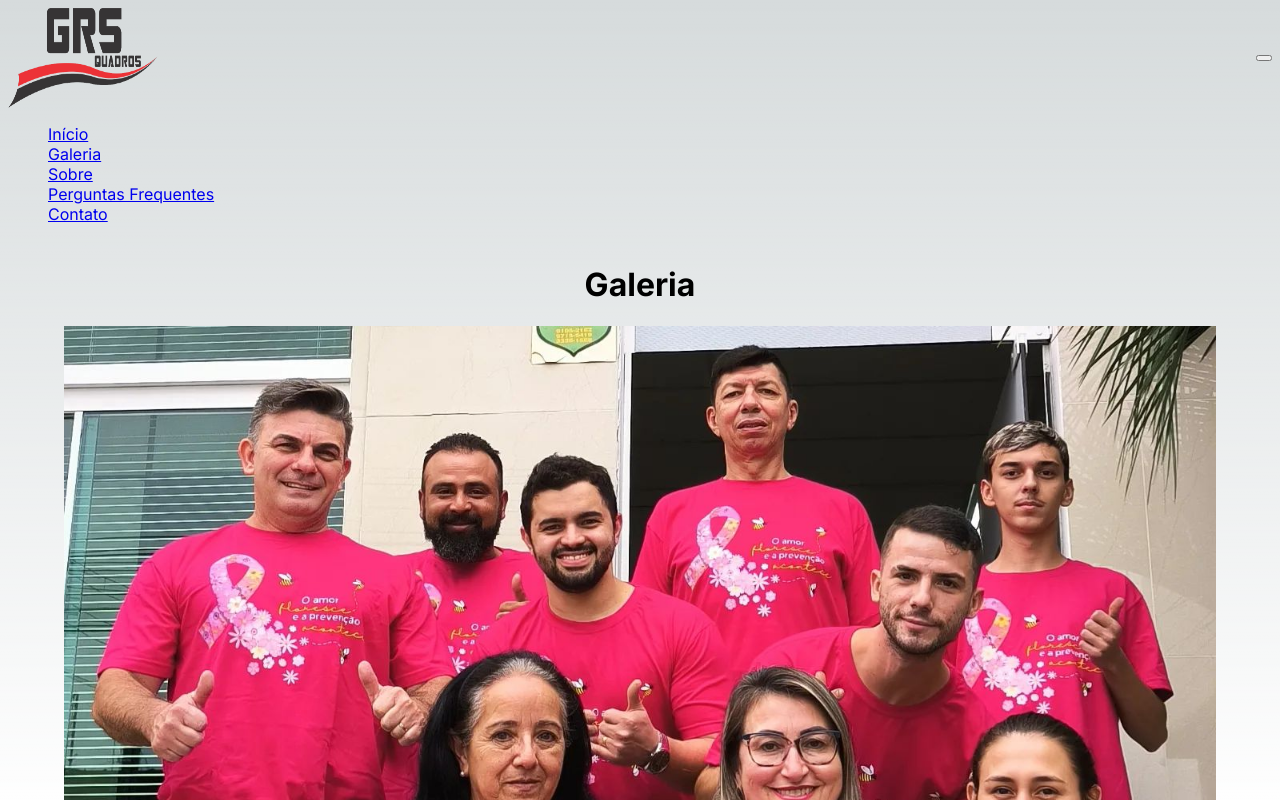
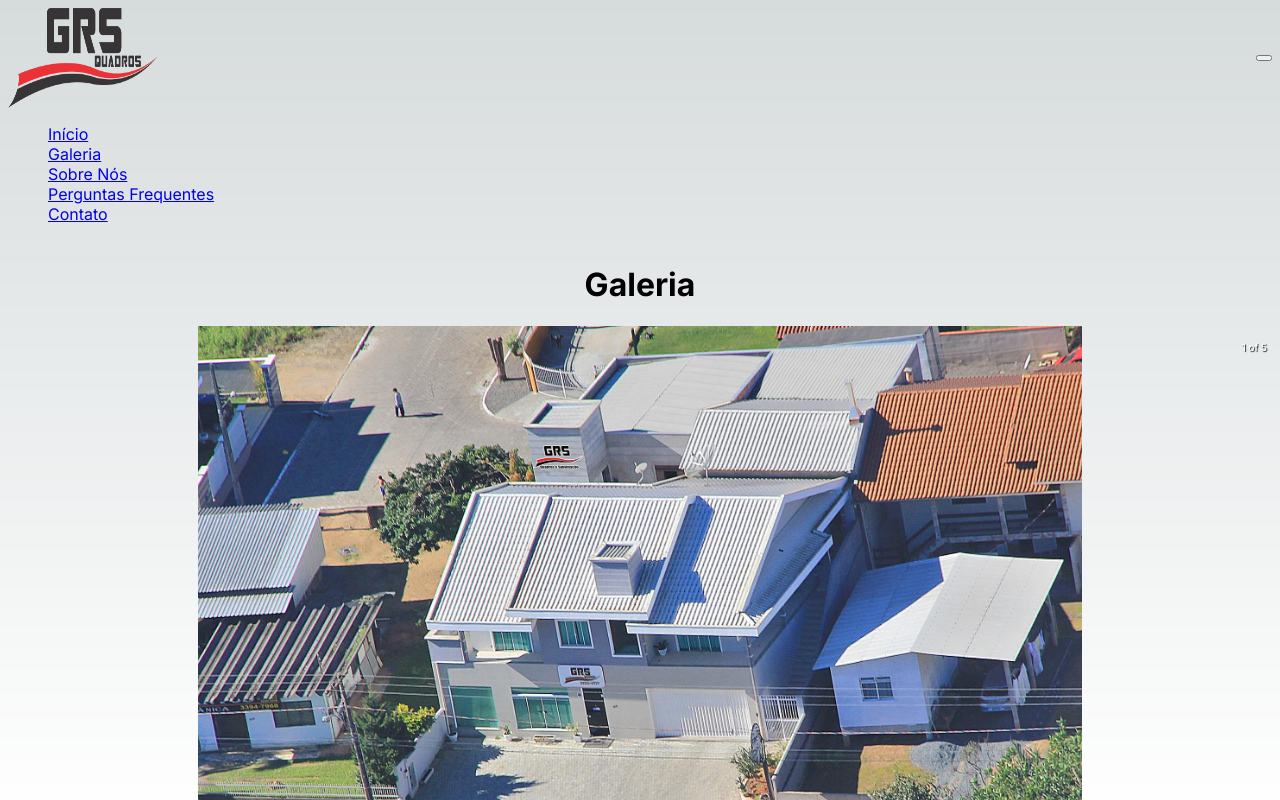
Before and after one commit to JeanDaRosa/GRS_QUADROS, a Next.js app: page /galeria in a window 1280 px wide. Both pictures are taken after a click on the button "Open main menu". Shown: the top 800 px of the page. Built offline with nearby package versions, Linux system fonts and the light colour scheme.

Commit message:
Ajustado imagens

```diff
--- a/package.json
+++ b/package.json
@@ -16,6 +16,7 @@
     "react-dom": "latest",
     "react-floating-whatsapp": "^5.0.8",
     "react-icons": "^4.11.0",
+    "react-responsive-carousel": "^3.2.23",
     "react-slideshow-image": "^4.3.0"
   },
   "devDependencies": {
--- a/src/app/(pages)/galeria/page.tsx
+++ b/src/app/(pages)/galeria/page.tsx
@@ -1,96 +1,182 @@
 "use client"
 
 import React from 'react';
-import { Slide } from 'react-slideshow-image';
-import 'react-slideshow-image/dist/styles.css'
+import "react-responsive-carousel/lib/styles/carousel.min.css"; // requires a loader
+import { Carousel } from 'react-responsive-carousel';
 
 
-// const divStyle = {
-//   display: 'flex',
-//   alignItems: 'center',
-//   justifyContent: 'center',
-//   backgroundSize: 'cover',
-//   height: '90vw',
-//   width: '90vw',
-//   margin: 'auto'
-// }
+
+const divStyle = {
+  display: 'flex',
+  alignItems: 'center',
+  justifyContent: 'center',
+  backgroundSize: 'contain',
+  backgroundRepeat: 'no-repeat',
+  height: '500px',
+  width: '50vw',
+  margin: 'auto'
+}
+
+
 const slideImages = [
   {
     url: '/1.jpg',
-    divStyle: {
-      display: 'flex',
-      alignItems: 'center',
-      justifyContent: 'center',
-      backgroundSize: 'cover',
-      height: '90vw',
-      width: '90vw',
-      margin: 'auto'
-    },
+
   },
   {
     url: '/2.jpg',
-    divStyle: {
-      display: 'flex',
-      alignItems: 'center',
-      justifyContent: 'center',
-      backgroundSize: 'cover',
-      height: '90vw',
-      width: '90vw',
-      margin: 'auto'
-    },
+
   },
   {
     url: '/3.jpg',
-    divStyle: {
-      display: 'flex',
-      alignItems: 'center',
-      justifyContent: 'center',
-      backgroundSize: 'cover',
-      height: '50vw',
-      width: '90vw',
-      margin: 'auto'
-    },
+
   },
   {
     url: '/4.jpg',
-    divStyle: {
-      display: 'flex',
-      alignItems: 'center',
-      justifyContent: 'center',
-      backgroundSize: 'cover',
-      height: '90vw',
-      width: '90vw',
-      margin: 'auto'
-    },
+
   },
   {
     url: '/5.jpg',
-    divStyle: {
-      display: 'flex',
-      alignItems: 'center',
-      justifyContent: 'center',
-      backgroundSize: 'cover',
-      height: '90vw',
-      width: '90vw',
-      margin: 'auto'
   },
+];
+
+const slideImagesDonos = [
+  {
+    url: '/donos1.jpg',
+
   },
+  {
+    url: '/donos2.jpg',
+
+  },
+  {
+    url: '/donos3.jpg',
+
+  },
+  {
+    url: '/donos4.jpg',
+
+  },
+];
+const slideImagesA = [
+  {
+    url: '/a1.jpg',
+
+  },
+  {
+    url: '/a2.jpg',
+
+  },
+  {
+    url: '/a3.jpg',
+
+  },
+  {
+    url: '/a4.jpg',
+
+  },
+  {
+    url: '/a5.jpg',
+
+  },
+];
+
+const slideImagesB = [
+  {
+    url: '/b2.jpg',
+
+  },
+  {
+    url: '/b3.jpg',
+
+  },
+  {
+    url: '/b4.jpg',
+
+  },
+];
+
+const slideImagesB1 = [
+  {
+    url: '/b1.jpg',
+
+  },
+
 ];
 
 export default function Galeria() {
   return (
+    <>
       <div className='ml-auto mr-auto pt-8 pb-16 max-w-6xl bg-gray-200'>
         <h1 className="text-center font-bold text-4xl p-4 mb-6 text-gray-800">Galeria</h1>
-      <div className="slide-container">
-        <Slide>
+        <div className="slide-container w-auto h-auto ">
+          <Carousel infiniteLoop showArrows >
             {slideImages.map((slideImage, index) => (
               <div key={index}>
-              <div style={{ ...slideImage.divStyle, 'backgroundImage': `url(${slideImage.url})` }}>
+                {/* <div style={{ ...divStyle, 'backgroundImage': `url(${slideImage.url})` }} >
+                </div> */}
+                <img style={{ width: '70%' }} src={slideImage.url} alt='foto' />
+              </div>
+            ))}
+          </Carousel>
         </div>
       </div>
+
+      <div className='ml-auto mr-auto pt-8 pb-16 max-w-6xl bg-gray-200'>
+        {/* <h1 className="text-center font-bold text-4xl p-4 mb-6 text-gray-800">Galeria</h1> */}
+        <div className="slide-container">
+          <Carousel infiniteLoop showArrows dynamicHeight  >
+            {slideImagesDonos.map((slideImage, index) => (
+              <div key={index}>
+                {/* <div style={{ ...divStyle, 'backgroundImage': `url(${slideImage.url})` }}>
+                </div> */}
+                <img style={{ width: '100%' }} src={slideImage.url} alt='foto' />
+              </div>
             ))}
-        </Slide>
+          </Carousel>
         </div>
       </div>
+
+      <div className='ml-auto mr-auto pt-8 pb-16 max-w-6xl bg-gray-200'>
+        {/* <h1 className="text-center font-bold text-4xl p-4 mb-6 text-gray-800">Galeria</h1> */}
+        <div className="slide-container">
+          <Carousel infiniteLoop showArrows dynamicHeight >
+            {slideImagesA.map((slideImage, index) => (
+              <div key={index} className='flex flex-col items-center'>
+                {/* <div style={{ ...divStyle, 'backgroundImage': `url(${slideImage.url})` }}>
+                </div> */}
+                <img style={{ width: '60%' }} src={slideImage.url} alt='foto' />
+              </div>
+            ))}
+          </Carousel>
+        </div>
+      </div>
+
+      <div className='ml-auto mr-auto pt-8 pb-16 max-w-6xl bg-gray-200'>
+        {/* <h1 className="text-center font-bold text-4xl p-4 mb-6 text-gray-800">Galeria</h1> */}
+        <div className="slide-container">
+          <Carousel showThumbs >
+            {slideImagesB1.map((slideImage, index) => (
+              <img key={index} style={{ width: '60%' }} src={slideImage.url} alt='foto' />
+
+            ))}
+          </Carousel>
+        </div>
+      </div>
+
+      <div className='ml-auto mr-auto pt-8 pb-16 max-w-6xl bg-gray-200'>
+        {/* <h1 className="text-center font-bold text-4xl p-4 mb-6 text-gray-800">Galeria</h1> */}
+        <div className="slide-container">
+          <Carousel infiniteLoop>
+            {slideImagesB.map((slideImage, index) => (
+              <div key={index} className='flex flex-col items-center justify-center'>
+                <img style={{ width: '60%' }} src={slideImage.url} alt='foto' />
+              </div>
+            ))}
+          </Carousel>
+        </div>
+      </div>
+
+    </>
   )
 }
--- a/src/app/(pages)/sobre/page.tsx
+++ b/src/app/(pages)/sobre/page.tsx
@@ -44,7 +44,7 @@ export default function Sobre() {
   return (
     <>
       <div className="h-full w-full justify-center items-center flex flex-col p-4 bg-gray-200">
-        <h1 className="text-center font-bold text-4xl p-4 mb-6 text-gray-800">Sobre</h1>
+        <h1 className="text-center font-bold text-4xl p-4 mb-6 text-gray-800">Sobre Nós</h1>
         <div className="pb-16 justify-center items-center gap-4 flex flex-wrap max-w-[1180px] text-center">
           <Fade delay={300} triggerOnce>
             {conteudo.map((item, idx) => {
@@ -63,10 +63,11 @@ export default function Sobre() {
         </div>
       </div>
       <div className="h-full w-3/4 justify-center items-center flex pb-4 m-auto">
-        <Image style={{
+        <img style={{
           filter: 'blur(0.5px)'
         }} className="h-full  w-full"
-          layout="lazy"
+          // layout="lazy"
+          // quality={100}
           width='500'
           height='500'
           src='/geral1.jpg' alt='imagem' />
--- a/src/app/components/header/index.tsx
+++ b/src/app/components/header/index.tsx
@@ -105,7 +105,7 @@ function Header() {
 
         <Link href="/sobre">
           <li className={style} onClick={() => { setIsOpen(!isOpen); disableDropDowns(); }}>
-            Sobre
+            Sobre Nós
           </li>
         </Link>
 
```
Also changed, not shown: 2 other files (tests, documents, lock files or other folders). Lines whose indentation alone changed are shown as unchanged.
